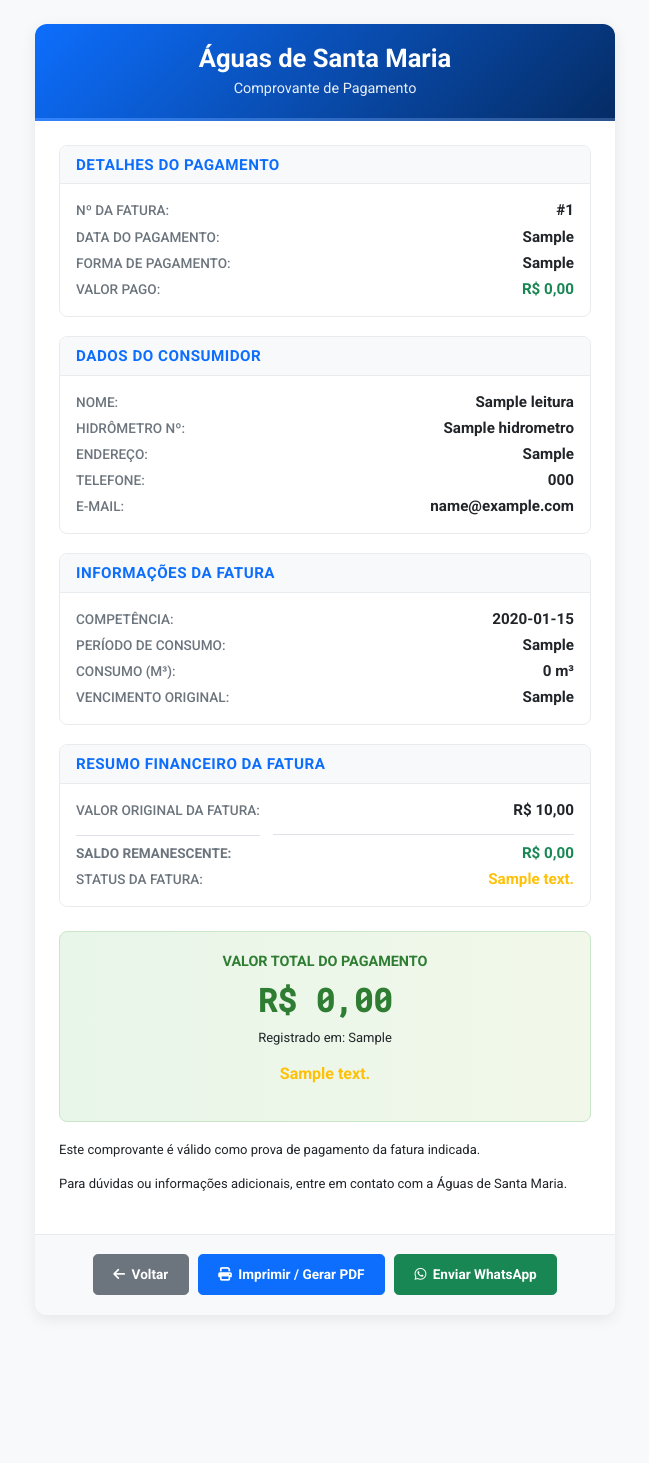
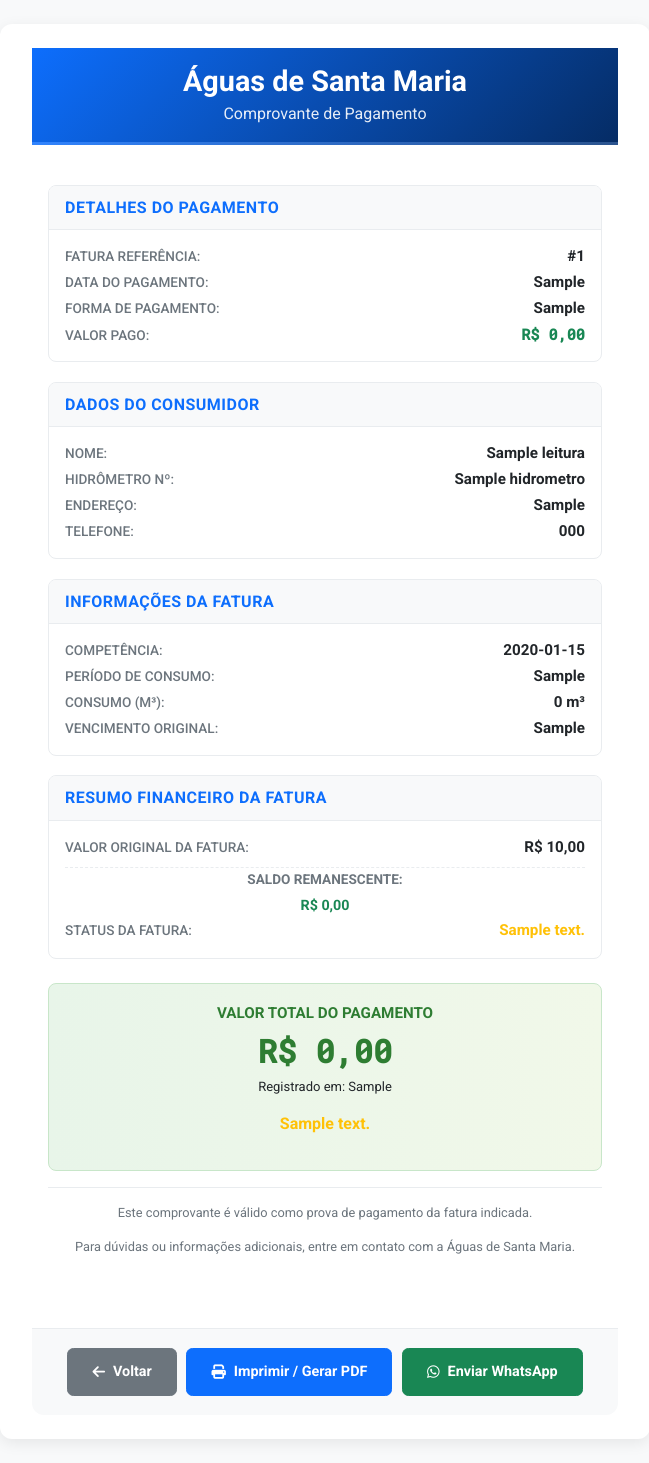
Before and after one commit to agua-2025/sistema-agua, a Flask app: template templates/detalhes_pagamento.html in a window 1280 px wide. Shown: the whole page, without its empty margins (315-964 px from the left). Before the commit the page ends 1316 px from the top, so only its background shows below. Run offline with Flask 3, Linux system fonts and the light colour scheme; the template is opened without the code that fills it: most values are stand-ins (such as "Sample title", 1, 10 or a date in 2020); some libraries are stand-ins or nearby versions.

Commit message:
resolvendo centralização de comprovante pagamento

```diff
--- a/templates/detalhes_pagamento.html
+++ b/templates/detalhes_pagamento.html
@@ -40,36 +38,30 @@
         --dark-text: #212529;
         --muted-text: #6c757d;
       }
-
-      /* Reset e Estilos Base */
       * {
         box-sizing: border-box;
         margin: 0;
         padding: 0;
       }
-
       body {
         font-family: "Roboto", sans-serif;
         background-color: var(--light-gray-bg);
         color: var(--dark-text);
-        line-height: 1.4; /* Ajustado para compactação */
-        font-size: 13px; /* Tamanho da fonte base */
-        -webkit-font-smoothing: antialiased; /* Para anti-aliasing em WebKit */
-        -moz-osx-font-smoothing: grayscale; /* Para anti-aliasing em Firefox */
+        line-height: 1.4;
+        font-size: 13px;
+        -webkit-font-smoothing: antialiased;
+        -moz-osx-font-smoothing: grayscale;
       }
-
-      /* Container Principal - Responsivo e Compacto */
       .receipt-container {
-        max-width: 580px; /* Largura otimizada para A4 */
+        max-width: 650px;
         width: 100%;
-        margin: 1.5rem auto; /* Margem externa */
+        margin: 1.5rem auto;
+        padding: 1.5rem 2rem;
         background: white;
         border-radius: 0.75rem;
-        box-shadow: 0 4px 15px rgba(0, 0, 0, 0.08); /* Sombra suave */
+        box-shadow: 0 4px 15px rgba(0, 0, 0, 0.08);
         overflow: hidden;
       }
-
-      /* Cabeçalho Institucional */
       .comprovante-header {
         background: linear-gradient(
           135deg,
@@ -77,182 +69,134 @@
           var(--primary-dark)
         );
         color: white;
-        padding: 1.2rem; /* Padding menor */
+        padding: 1rem;
         text-align: center;
         border-bottom: 3px solid rgba(255, 255, 255, 0.15);
+        margin-bottom: 1.5rem;
       }
-
       .comprovante-header h1 {
-        font-size: 1.6rem; /* Título principal */
+        font-size: 1.8rem;
         font-weight: 700;
         margin-bottom: 0.3rem;
       }
-
       .comprovante-header p {
-        font-size: 0.9rem; /* Subtítulo */
+        font-size: 1rem;
         opacity: 0.9;
         margin-bottom: 0;
       }
-
-      /* Corpo do Documento */
       .receipt-body {
-        padding: 1.5rem; /* Padding interno balanceado */
+        padding: 1rem;
       }
-
-      /* Seções de Conteúdo */
       .receipt-section {
-        margin-bottom: 1.2rem; /* Espaçamento entre seções */
+        margin-bottom: 1.2rem;
         border: 1px solid var(--medium-gray-border);
         border-radius: 0.5rem;
         overflow: hidden;
       }
-
       .section-header {
         background-color: var(--light-gray-bg);
-        padding: 0.6rem 1rem; /* Padding menor */
+        padding: 0.75rem 1rem;
         border-bottom: 1px solid var(--medium-gray-border);
       }
-
       .section-header h2 {
-        font-size: 0.95rem; /* Título da seção */
+        font-size: 1rem;
         font-weight: 600;
         color: var(--primary-blue);
         margin: 0;
         text-transform: uppercase;
         letter-spacing: 0.5px;
       }
-
       .section-content {
-        padding: 1rem; /* Padding menor */
+        padding: 1rem;
       }
-
-      /* NOVO GRID PARA ALINHAMENTO PERFEITO (SUBSTITUI INFO-ITEM) */
-      .info-row-grid {
+      .info-pair-line {
         display: grid;
-        /* Define duas colunas fixas para o rótulo e o valor */
-        grid-template-columns: minmax(100px, max-content) 1fr; /* Rótulo (mínimo 100px, máximo conteúdo) e Valor (resto) */
-        gap: 0.3rem 0.8rem; /* Espaçamento vertical e horizontal */
-        align-items: baseline; /* Alinha o texto na linha de base */
-        margin-bottom: 0.4rem; /* Espaçamento entre as linhas de informação */
+        grid-template-columns: minmax(80px, auto) 1fr;
+        gap: 0.3rem 0.8rem;
+        align-items: baseline;
+        margin-bottom: 0.5rem;
       }
-      .info-row-grid:last-child {
-        margin-bottom: 0; /* Remove margem do último item */
+      .info-pair-line:last-child {
+        margin-bottom: 0;
       }
-
-      .info-label-grid {
-        font-size: 0.85rem; /* Rótulo legível */
+      .info-label {
+        font-size: 0.85rem;
         color: var(--muted-text);
         font-weight: 500;
         text-transform: uppercase;
-        text-align: left; /* Garante alinhamento à esquerda */
-        white-space: nowrap; /* Impede quebras de linha no rótulo */
+        text-align: left;
+        white-space: nowrap;
+        flex-shrink: 0;
       }
-      .info-value-grid {
-        font-size: 0.95rem; /* Valor legível */
+      .info-value {
+        font-size: 0.95rem;
         font-weight: 700;
         color: var(--dark-text);
-        text-align: right; /* Garante alinhamento à direita */
-        word-break: break-word; /* Permite quebrar palavras longas (endereços/emails) */
+        text-align: right;
+        word-break: break-word;
+        flex-grow: 1;
       }
-
-      /* Estilo para valores monetários */
       .value-currency {
-        font-family: "Roboto Mono", monospace; /* Fonte monoespaçada para valores */
+        font-family: "Roboto Mono", monospace;
+        font-weight: 600;
       }
-
-      /* Destaques Financeiros Menores */
-      .financial-summary {
-        background-color: var(--light-gray-bg);
-        border-left: 4px solid var(--primary-blue);
-        padding: 0.8rem; /* Menor */
-        margin-top: 1rem; /* Menor */
-        border-radius: 0 0.25rem 0.25rem 0;
-      }
-
-      .financial-summary .label {
-        font-size: 0.85rem; /* Menor */
-        color: var(--muted-text);
-        text-transform: uppercase;
-        margin-bottom: 0.2rem;
-      }
-
-      .financial-summary .amount {
-        font-size: 1.3rem; /* Menor */
-        font-weight: 700;
-        font-family: "Roboto Mono", monospace;
-      }
-
-      /* Resumo Total - Destaque Principal */
       .total-summary {
         background: linear-gradient(to right, #e8f5e9, #f1f8e9);
         border: 1px solid #c8e6c9;
         border-radius: 0.5rem;
-        padding: 1.2rem; /* Padding menor */
+        padding: 1.2rem;
         text-align: center;
-        margin: 1.5rem 0 1.2rem; /* Margens ajustadas */
+        margin: 1.5rem 0 1rem;
       }
-
       .total-summary .label {
-        font-size: 0.9rem; /* Menor */
+        font-size: 0.95rem;
         font-weight: 600;
         color: #2e7d32;
         text-transform: uppercase;
-        margin-bottom: 0.4rem;
+        margin-bottom: 0.3rem;
       }
-
       .total-summary .amount {
-        font-size: 2rem; /* Valor principal ajustado */
+        font-size: 2rem;
         font-weight: 700;
         color: #2e7d32;
         font-family: "Roboto Mono", monospace;
-        margin-bottom: 0.4rem;
+        margin-bottom: 0.3rem;
       }
-
       .total-summary .status {
-        font-size: 1rem; /* Menor */
+        font-size: 1rem;
         font-weight: 700;
-        margin-top: 5px; /* Menor */
+        margin-top: 5px;
       }
-
-      /* Rodapé Institucional */
-      .receipt-footer {
-        padding: 1rem; /* Menor */
+      .notes-section {
+        padding: 1rem;
         text-align: center;
         border-top: 1px solid var(--medium-gray-border);
         font-size: 0.8rem;
         color: var(--muted-text);
+        margin-top: 1rem;
       }
-
-      /* Barra de Ações */
       .action-bar {
         display: flex;
         flex-wrap: wrap;
         justify-content: center;
-        gap: 0.6rem; /* Espaçamento entre botões */
-        padding: 1.2rem; /* Padding menor */
+        gap: 0.6rem;
+        padding: 1.2rem;
         background-color: var(--light-gray-bg);
         border-top: 1px solid var(--medium-gray-border);
-        border-bottom-left-radius: 0.75rem; /* Para container principal */
-        border-bottom-right-radius: 0.75rem; /* Para container principal */
+        border-bottom-left-radius: 0.75rem;
+        border-bottom-right-radius: 0.75rem;
+        margin-top: 1.5rem;
       }
-
       .btn-action {
-        padding: 0.6rem 1.2rem; /* Botões menores */
-        font-size: 0.85rem; /* Texto do botão menor */
+        padding: 0.75rem 1.5rem;
+        font-size: 0.9rem;
         font-weight: 600;
-        border-radius: 0.3rem;
+        border-radius: 0.4rem;
         display: inline-flex;
         align-items: center;
-        gap: 0.4rem; /* Espaçamento ícone-texto */
+        gap: 0.5rem;
         transition: all 0.2s ease;
       }
-
-      .btn-action:hover {
-        transform: translateY(-1px);
-        box-shadow: 0 1px 3px rgba(0, 0, 0, 0.1);
-      }
-
-      /* Utilitários Bootstrap-like - Substituindo vars por hex diretos */
       .text-success-alt {
         color: #198754 !important;
       }
@@ -266,55 +210,18 @@
         font-weight: 700;
       }
 
-      /* Responsividade - Mobile (Manter, WeasyPrint ignora seletivamente) */
-      @media (max-width: 768px) {
-        body {
-          font-size: 12px;
-        }
-        .receipt-container {
-          margin: 1rem auto;
-          border-radius: 0;
-        }
-        .receipt-header h1 {
-          font-size: 1.4rem;
-        }
-        .receipt-header p {
-          font-size: 0.8rem;
-        }
-        .receipt-body {
-          padding: 1rem;
-        }
-        /* Em mobile, o grid se torna uma única coluna para melhor visualização */
-        .info-grid-aligned {
-          grid-template-columns: 1fr;
-          gap: 0.4rem;
-        }
-        .info-label-aligned,
-        .info-value-aligned {
-          text-align: left;
-        } /* Alinha tudo à esquerda em mobile */
-        .total-summary .amount {
-          font-size: 1.6rem;
-        }
-        .action-bar {
-          flex-direction: column;
-          gap: 0.5rem;
-        }
-        .btn-action {
-          width: 100%;
-          justify-content: center;
-        }
-      }
-
-      /* Estilos para Impressão (A4) - OTIMIZADOS PARA WEASYPRINT E ALINHAMENTO */
+      /* ========================================================================= */
+      /* ESTILOS PARA IMPRESSÃO (A4) - VERSÃO SUPER OTIMIZADA PARA UMA PÁGINA */
+      /* ========================================================================= */
       @media print {
         @page {
           size: A4;
-          margin: 1cm; /* Margens padrão A4, reajustado para conforto na impressão */
+          margin: 10mm; /* Mantemos uma margem segura */
         }
         body {
           background: white;
-          font-size: 9pt; /* Fonte base para impressão */
+          font-size: 8.5pt; /* AJUSTE FINAL: Reduzido um pouco a fonte base */
+          line-height: 1.2; /* AJUSTE FINAL: Linha um pouco mais justa */
           -webkit-print-color-adjust: exact;
           print-color-adjust: exact;
         }
@@ -408,7 +319,7 @@
   </head>
   <body>
     <div class="receipt-container">
-      <header class="comprovante-header no-print">
+      <header class="comprovante-header">
         <h1>Águas de Santa Maria</h1>
         <p>Comprovante de Pagamento</p>
       </header>
@@ -419,21 +330,23 @@
             <h2>Detalhes do Pagamento</h2>
           </div>
           <div class="section-content">
-            <div class="info-row-grid">
-              <span class="info-label-grid">Nº da Fatura:</span>
-              <span class="info-value-grid highlight">#{{ leitura.id }}</span>
+            <div class="info-pair-line">
+              <span class="info-label">Fatura Referência:</span>
+              <span class="info-value highlight">#{{ leitura.id }}</span>
 
-              <span class="info-label-grid">Data do Pagamento:</span>
-              <span class="info-value-grid">{{ data_emissao }}</span>
+              <span class="info-label">Data do Pagamento:</span>
+              <span class="info-value">{{ data_emissao }}</span>
 
-              <span class="info-label-grid">Forma de Pagamento:</span>
-              <span class="info-value-grid">
+              <span class="info-label">Forma de Pagamento:</span>
+              <span class="info-value">
                 {{ pagamentos_feitos[0].forma_pagamento if pagamentos_feitos
                 else 'N/A' }}
               </span>
 
-              <span class="info-label-grid">Valor Pago:</span>
-              <span class="info-value-grid currency text-success-alt highlight">
+              <span class="info-label">Valor Pago:</span>
+              <span
+                class="info-value value-currency text-success-alt highlight"
+              >
                 R$ {{ "%.2f"|format(total_pago_acumulado|float) | replace('.',
                 ',') }}
               </span>
@@ -446,28 +359,21 @@
             <h2>Dados do Consumidor</h2>
           </div>
           <div class="section-content">
-            <div class="info-row-grid">
-              <span class="info-label-grid">Nome:</span>
-              <span class="info-value-grid">{{ leitura.consumidor_nome }}</span>
+            <div class="info-pair-line">
+              <span class="info-label">Nome:</span>
+              <span class="info-value">{{ leitura.consumidor_nome }}</span>
 
-              <span class="info-label-grid">Hidrômetro Nº:</span>
-              <span class="info-value-grid"
-                >{{ leitura.hidrometro or "N/C" }}</span
-              >
+              <span class="info-label">Hidrômetro Nº:</span>
+              <span class="info-value">{{ leitura.hidrometro or "N/C" }}</span>
 
-              <span class="info-label-grid">Endereço:</span>
-              <span class="info-value-grid"
+              <span class="info-label">Endereço:</span>
+              <span class="info-value"
                 >{{ leitura.consumidor_endereco or "Não informado" }}</span
               >
 
-              <span class="info-label-grid">Telefone:</span>
-              <span class="info-value-grid"
+              <span class="info-label">Telefone:</span>
+              <span class="info-value"
                 >{{ leitura.telefone or "Não informado" }}</span
-              >
-
-              <span class="info-label-grid">E-mail:</span>
-              <span class="info-value-grid"
-                >{{ leitura.email or "Não informado" }}</span
               >
             </div>
           </div>
@@ -478,22 +384,22 @@
             <h2>Informações da Fatura</h2>
           </div>
           <div class="section-content">
-            <div class="info-row-grid">
-              <span class="info-label-grid">Competência:</span>
-              <span class="info-value-grid"
+            <div class="info-pair-line">
+              <span class="info-label">Competência:</span>
+              <span class="info-value"
                 >{{ leitura.data_leitura_atual.strftime('%m/%Y') }}</span
               >
 
-              <span class="info-label-grid">Período de Consumo:</span>
-              <span class="info-value-grid">{{ periodo_consumo }}</span>
+              <span class="info-label">Período de Consumo:</span>
+              <span class="info-value">{{ periodo_consumo }}</span>
 
-              <span class="info-label-grid">Consumo (m³):</span>
-              <span class="info-value-grid"
+              <span class="info-label">Consumo (m³):</span>
+              <span class="info-value"
                 >{{ "%g"|format(consumo_m3|int) }} m³</span
               >
 
-              <span class="info-label-grid">Vencimento Original:</span>
-              <span class="info-value-grid">{{ vencimento_formatado }}</span>
+              <span class="info-label">Vencimento Original:</span>
+              <span class="info-value">{{ vencimento_formatado }}</span>
             </div>
           </div>
         </section>
@@ -503,41 +409,55 @@
             <h2>Resumo Financeiro da Fatura</h2>
           </div>
           <div class="section-content">
-            <div class="info-row-grid">
-              <span class="info-label-grid">Valor Original da Fatura:</span>
-              <span class="info-value-grid currency"
+            <div class="info-pair-line">
+              <span class="info-label">Valor Original da Fatura:</span>
+              <span class="info-value currency"
                 >R$ {{ "%.2f"|format(leitura.valor_original|float) |
                 replace('.', ',') }}</span
               >
 
               {% if total_juros_multa_pago > 0 %}
-              <span class="info-label-grid">Juros/Multas Pagos:</span>
-              <span class="info-value-grid currency"
+              <span class="info-label">Juros/Multas Pagos:</span>
+              <span class="info-value currency"
                 >R$ {{ "%.2f"|format(total_juros_multa_pago|float) |
                 replace('.', ',') }}</span
               >
               {% endif %} {% if multa_atual > 0 or juros_atual > 0 %}
-              <span class="info-label-grid text-danger-alt"
+              <span class="info-label text-danger-alt"
                 >Multas/Juros Pendentes:</span
               >
-              <span class="info-value-grid currency text-danger-alt">
+              <span class="info-value currency text-danger-alt">
                 R$ {{ "%.2f"|format(multa_atual + juros_atual|float) |
                 replace('.', ',') }}
               </span>
               {% endif %}
 
-              <span class="info-label-grid highlight border-top pt-2 mt-2"
+              <span
+                class="info-label highlight"
+                style="
+                  grid-column: 1 / -1;
+                  text-align: center;
+                  margin-top: 0.3rem;
+                  margin-bottom: 0.1rem;
+                  border-top: 1px dashed var(--medium-gray-border);
+                  padding-top: 0.1rem;
+                "
                 >SALDO REMANESCENTE:</span
               >
               <span
-                class="info-value-grid currency highlight border-top pt-2 mt-2 {% if saldo_final > 0 %}text-danger-alt{% else %}text-success-alt{% endif %}"
+                class="info-value currency highlight {% if saldo_final > 0 %}text-danger-alt{% else %}text-success-alt{% endif %}"
+                style="
+                  grid-column: 1 / -1;
+                  text-align: center;
+                  font-size: 1.1em;
+                "
               >
                 R$ {{ "%.2f"|format(saldo_final|float) | replace('.', ',') }}
               </span>
 
-              <span class="info-label-grid">Status da Fatura:</span>
+              <span class="info-label">Status da Fatura:</span>
               <span
-                class="info-value-grid fw-bold {% if 'Quitada' in situacao_da_fatura_texto %}text-success-alt{% elif 'Vencida' in situacao_da_fatura_texto %}text-danger-alt{% else %}text-warning-alt{% endif %}"
+                class="info-value fw-bold {% if 'Quitada' in situacao_da_fatura_texto %}text-success-alt{% elif 'Vencida' in situacao_da_fatura_texto %}text-danger-alt{% else %}text-warning-alt{% endif %}"
               >
                 {{ situacao_da_fatura_texto }}
               </span>
@@ -592,17 +512,17 @@
         {% endif %}
       </div>
     </div>
+
     <script src="https://cdnjs.cloudflare.com/ajax/libs/html2pdf.js/0.10.1/html2pdf.bundle.min.js"></script>
     <script>
-      // Função para gerar PDF (usando html2pdf.js) - Botão "Baixar PDF"
       function generatePDF() {
         const element = document.querySelector(".receipt-container");
         const opt = {
-          margin: [10, 10, 10, 10] /* Margens em mm */,
+          margin: [10, 10, 10, 10],
           filename: "comprovante-pagamento-aguas-santa-maria.pdf",
           image: { type: "jpeg", quality: 0.98 },
           html2canvas: {
-            scale: 2 /* Resolução */,
+            scale: 2,
             letterRendering: true,
             useCORS: true,
           },
@@ -614,21 +534,11 @@
           },
           pagebreak: {
             mode: "avoid-all",
-          } /* Evita quebra de página no meio de seções */,
+          },
         };
 
         html2pdf().set(opt).from(element).save();
       }
-
-      // Conecta o botão "Imprimir / Gerar PDF" (que você já tinha) e "Enviar WhatsApp"
-      document.addEventListener("DOMContentLoaded", function () {
-        // O botão "Imprimir / Gerar PDF" já usa window.print() diretamente.
-        // Para o botão "Baixar PDF" (que foi removido no HTML, mas se você quiser reativar)
-        // const downloadPdfButton = document.querySelector('.btn-action .fa-file-pdf')?.closest('button');
-        // if (downloadPdfButton) {
-        //     downloadPdfButton.onclick = generatePDF;
-        // }
-      });
     </script>
   </body>
 </html>
```
Also changed, not shown: other parts of templates/detalhes_pagamento.html (+53 -51 lines).
